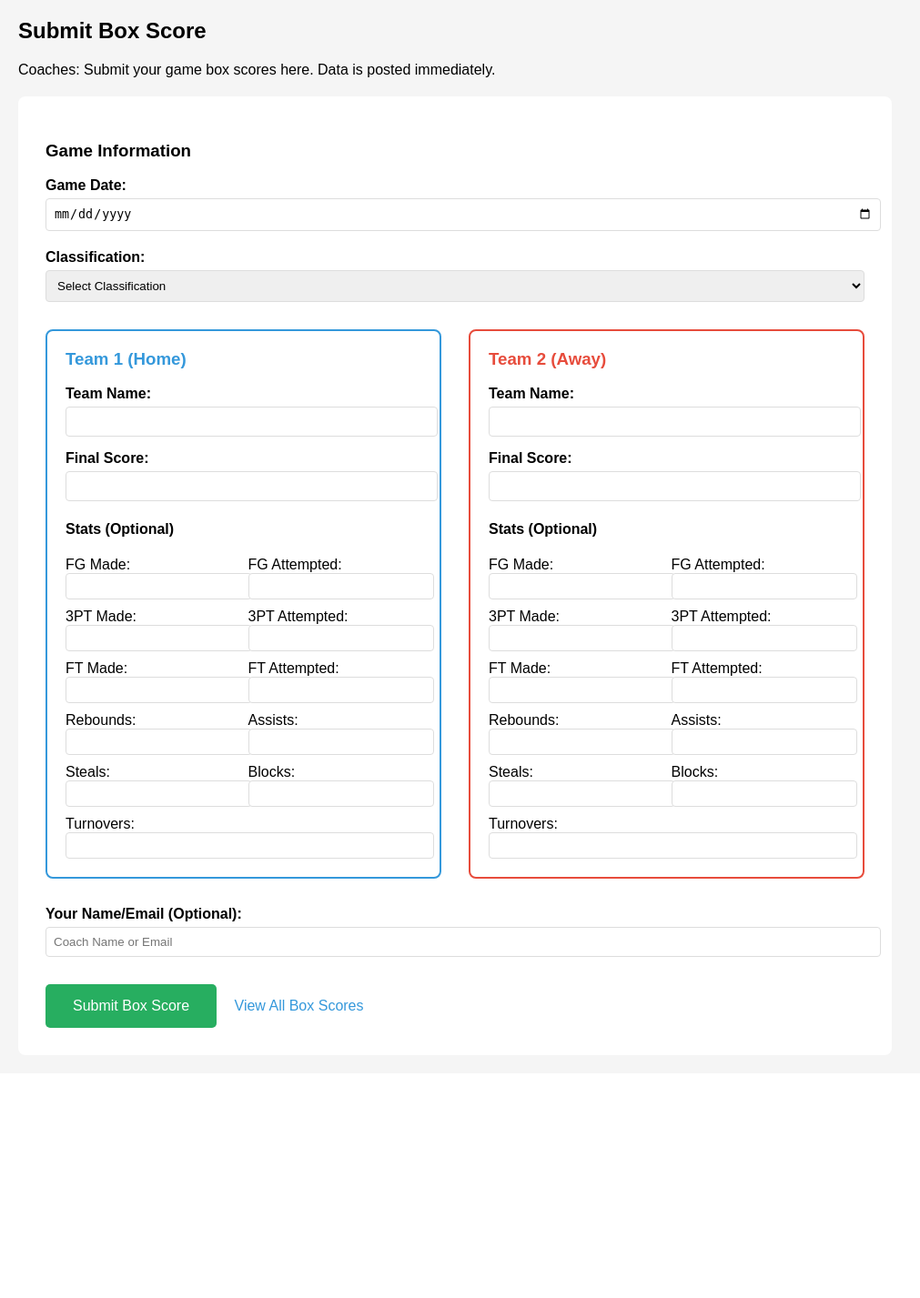
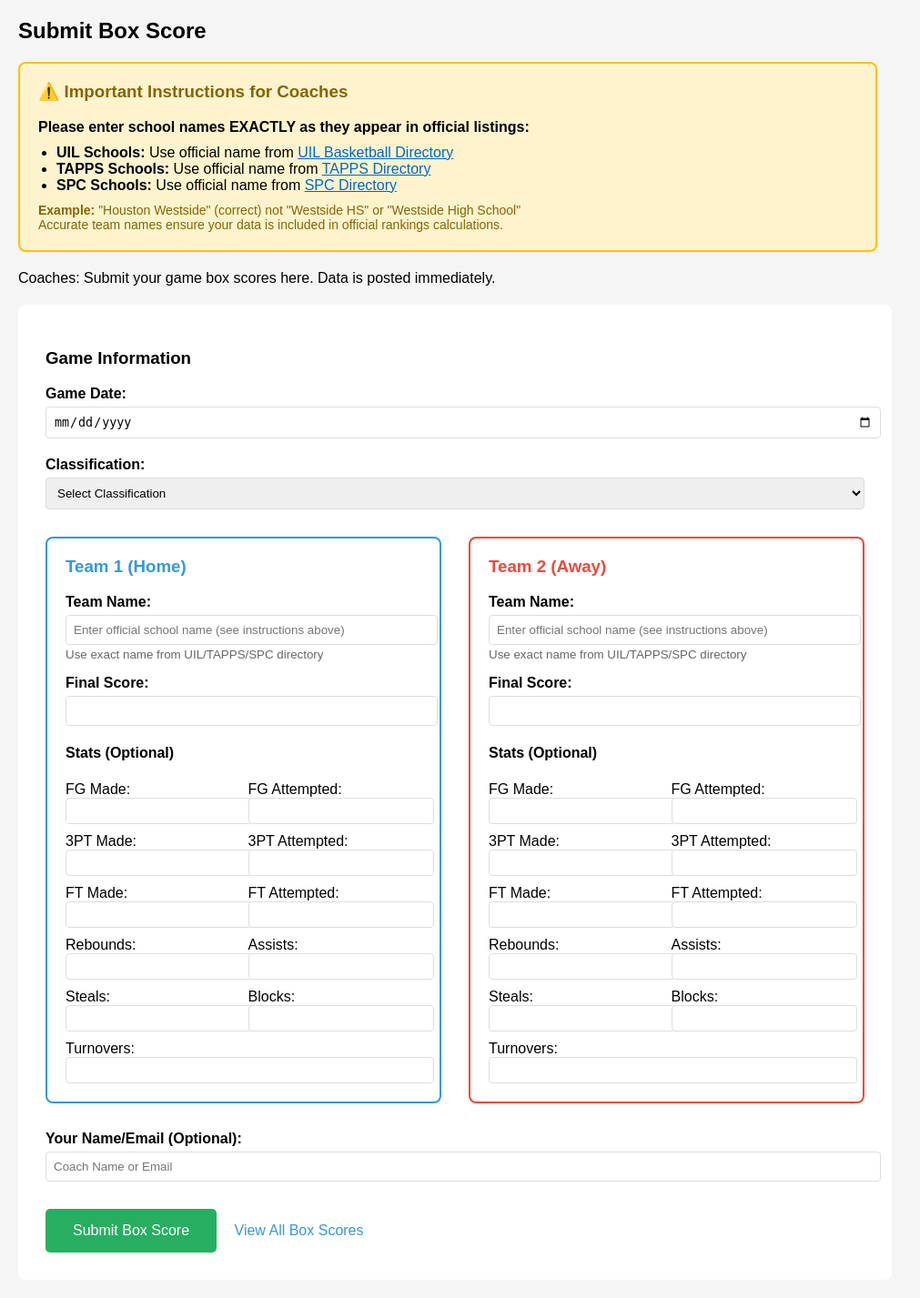
Before and after one commit to teamarete/TBBAS, a Flask app: page /submit-boxscore in a window 1280 px wide. Shown: the part 234-1661 px from the top of the page at 91% size, without its empty margins (0-1011 px from the left). Before the commit the page ends 1364 px from the top, so only its background shows below. Run offline with Flask 3, Linux system fonts and the light colour scheme.

Commit message:
Add instructions for coaches to use official school names
- Added prominent instruction box at top of form
- Included links to UIL, TAPPS, and SPC directories
- Added helper text under team name fields with placeholders
- Provided clear example of correct vs incorrect naming
- Ensures data accuracy for rankings calculations

🤖 Generated with [Claude Code](https://claude.com/claude-code)

Co-Authored-By: Claude <noreply@anthropic.com>

```diff
--- a/templates/submit_boxscore.html
+++ b/templates/submit_boxscore.html
@@ -11,6 +11,20 @@
     {% endfor %}
   {% endif %}
 {% endwith %}
+
+<div style="background: #fff3cd; border: 2px solid #ffc107; padding: 20px; border-radius: 8px; margin-bottom: 20px; max-width: 900px;">
+    <h3 style="margin-top: 0; color: #856404;">⚠️ Important Instructions for Coaches</h3>
+    <p style="margin-bottom: 10px;"><strong>Please enter school names EXACTLY as they appear in official listings:</strong></p>
+    <ul style="margin: 0; padding-left: 20px;">
+        <li><strong>UIL Schools:</strong> Use official name from <a href="https://www.uiltexas.org/athletics/basketball" target="_blank" style="color: #0066cc;">UIL Basketball Directory</a></li>
+        <li><strong>TAPPS Schools:</strong> Use official name from <a href="https://www.tapps.net" target="_blank" style="color: #0066cc;">TAPPS Directory</a></li>
+        <li><strong>SPC Schools:</strong> Use official name from <a href="https://www.swprep.org" target="_blank" style="color: #0066cc;">SPC Directory</a></li>
+    </ul>
+    <p style="margin: 10px 0 0 0; font-size: 14px; color: #856404;">
+        <strong>Example:</strong> "Houston Westside" (correct) not "Westside HS" or "Westside High School"<br>
+        Accurate team names ensure your data is included in official rankings calculations.
+    </p>
+</div>
 
 <p>Coaches: Submit your game box scores here. Data is posted immediately.</p>
 
@@ -39,7 +53,8 @@
 
             <div style="margin-bottom: 15px;">
                 <label><strong>Team Name:</strong></label>
-                <input type="text" name="team1_name" required style="padding: 8px; border: 1px solid #ddd; border-radius: 4px; width: 100%; margin-top: 5px;">
+                <input type="text" name="team1_name" required placeholder="Enter official school name (see instructions above)" style="padding: 8px; border: 1px solid #ddd; border-radius: 4px; width: 100%; margin-top: 5px;">
+                <small style="color: #666; display: block; margin-top: 3px;">Use exact name from UIL/TAPPS/SPC directory</small>
             </div>
 
             <div style="margin-bottom: 15px;">
@@ -108,7 +123,8 @@
 
             <div style="margin-bottom: 15px;">
                 <label><strong>Team Name:</strong></label>
-                <input type="text" name="team2_name" required style="padding: 8px; border: 1px solid #ddd; border-radius: 4px; width: 100%; margin-top: 5px;">
+                <input type="text" name="team2_name" required placeholder="Enter official school name (see instructions above)" style="padding: 8px; border: 1px solid #ddd; border-radius: 4px; width: 100%; margin-top: 5px;">
+                <small style="color: #666; display: block; margin-top: 3px;">Use exact name from UIL/TAPPS/SPC directory</small>
             </div>
 
             <div style="margin-bottom: 15px;">
```
